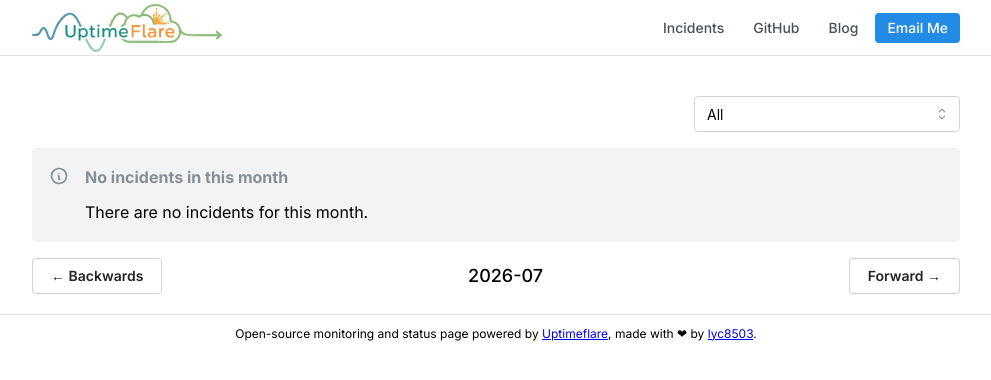
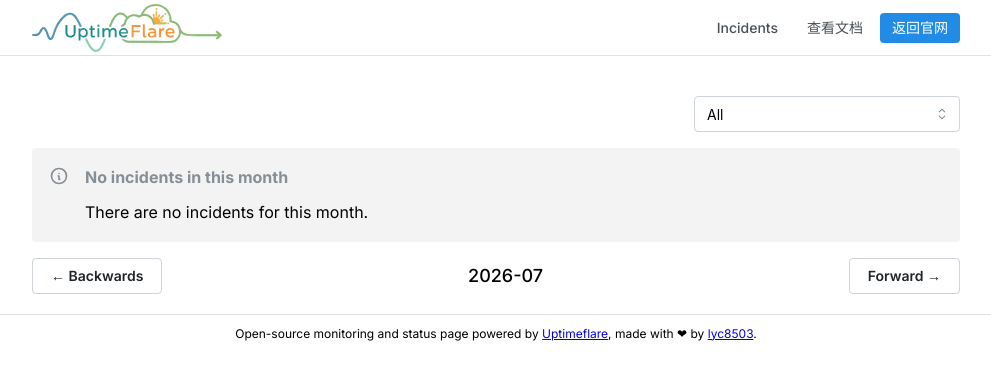
Before and after one commit to ChenQihan666/Lolia-Nodes-Status-Pages, a Next.js app: page /incidents in a window 1280 px wide. Shown: the top 380 px of the page, without its empty margins (144-1135 px from the left). Built offline with nearby package versions, Linux system fonts and the light colour scheme.

Commit message:
Modify links in uptime.config.ts
Updated links in the uptime configuration file to include documentation and official website.

```diff
--- a/uptime.config.ts
+++ b/uptime.config.ts
@@ -10,9 +10,8 @@ const pageConfig: PageConfig = {
   title: "LoliaFRP Nodes Status",
   // Links shown at the header of your status page, could set `highlight` to `true`
   links: [
-    { link: 'https://github.com/Lolia-FRP', label: 'GitHub' },
-    { link: 'https://blog.lyc8503.net/', label: 'Blog' },
-    { link: 'mailto:me@lyc8503.net', label: 'Email Me', highlight: true },
+    { link: 'https://docs.lolia.link/', label: '查看文档' },
+    { link: 'https://lolia.link', label: '返回官网', highlight: true },
   ],
 }
 
```
